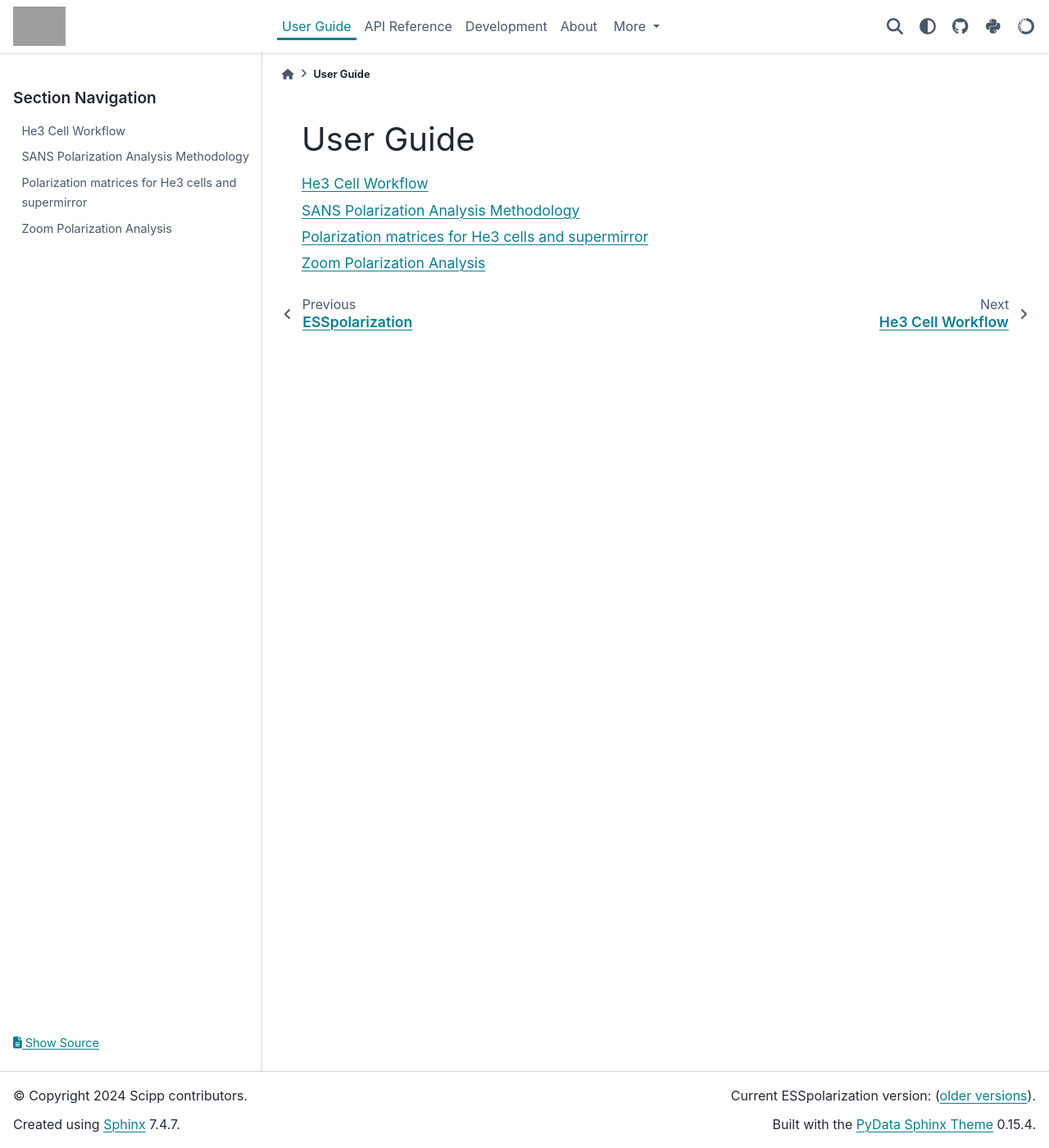
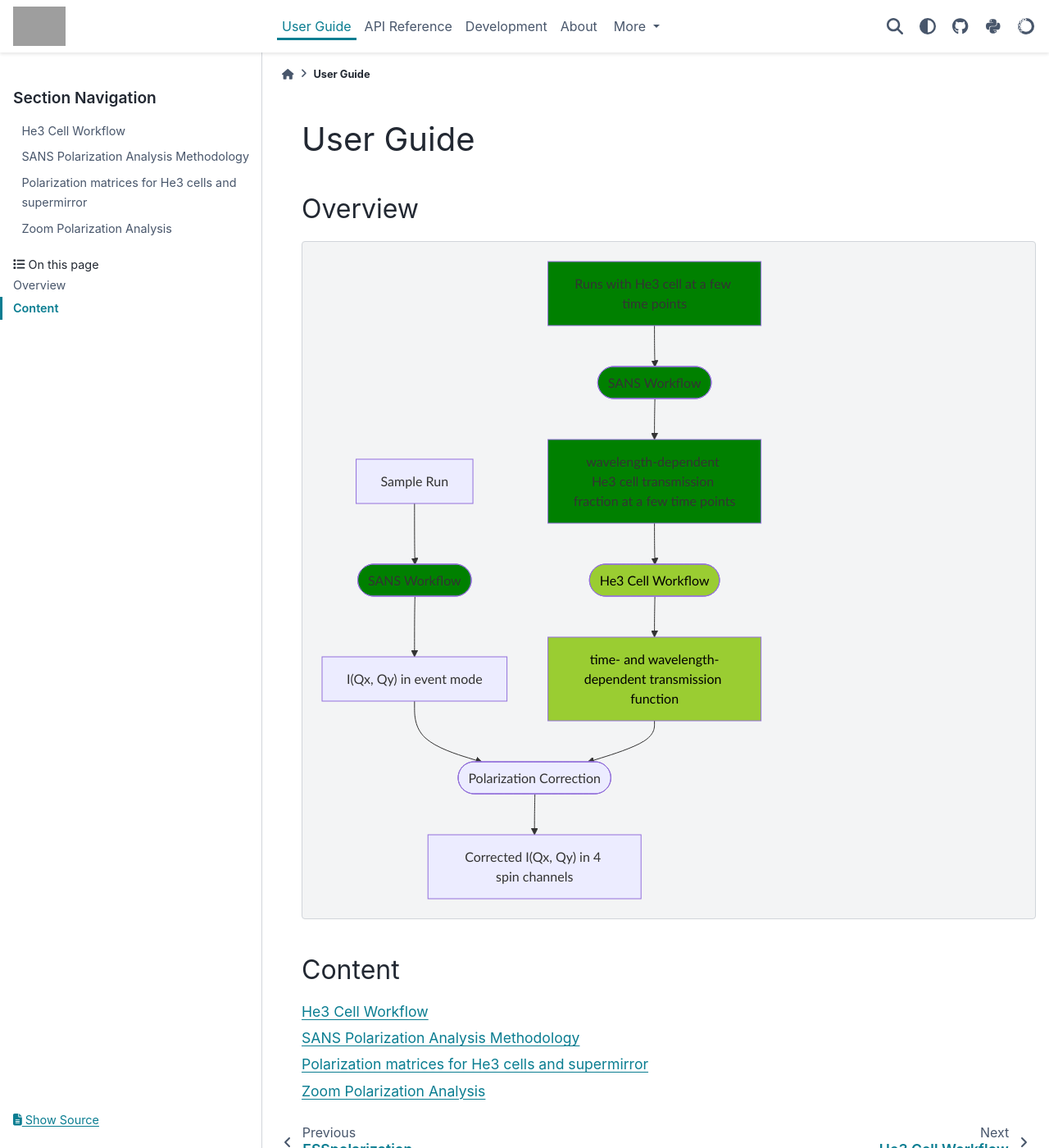
Before and after one commit to scipp/esspolarization, a Sphinx documentation site: the page built from docs/user-guide/index.md, in a window 1280 px wide and 1400 px high. Shown: the whole window at 82% size. Built offline with Sphinx 7.4.7 and the PyData theme 0.15.4, drawn with Linux system fonts in a browser that asks for light colours; the version number could not be read and is left out; grey boxes are pictures that could not be loaded.

Commit message:
Mermaid does not seem to work in notebook

````diff
--- a/docs/user-guide/index.md
+++ b/docs/user-guide/index.md
@@ -1,4 +1,28 @@
 # User Guide
+
+## Overview
+
+```{mermaid}
+graph TD
+    A[Sample Run] --> B([SANS Workflow])
+    B --> C["I(Qx, Qy) in event mode"]
+    D[Runs with He3 cell at a few time points] --> E([SANS Workflow])
+    E --> F[wavelength-dependent He3 cell transmission fraction at a few time points]
+    F --> G([<font color=black>He3 Cell Workflow])
+    G --> H[<font color=black>time- and wavelength-dependent transmission function]
+    C --> I([Polarization Correction])
+    H --> I
+    I --> J["Corrected I(Qx, Qy) in 4 spin channels"]
+
+    style B fill:green
+    style D fill:green
+    style E fill:green
+    style F fill:green
+    style G fill:yellowgreen
+    style H fill:yellowgreen
+```
+
+## Content
 
 ```{toctree}
 ---
````
Also changed, not shown: docs/user-guide/zoom.ipynb.
